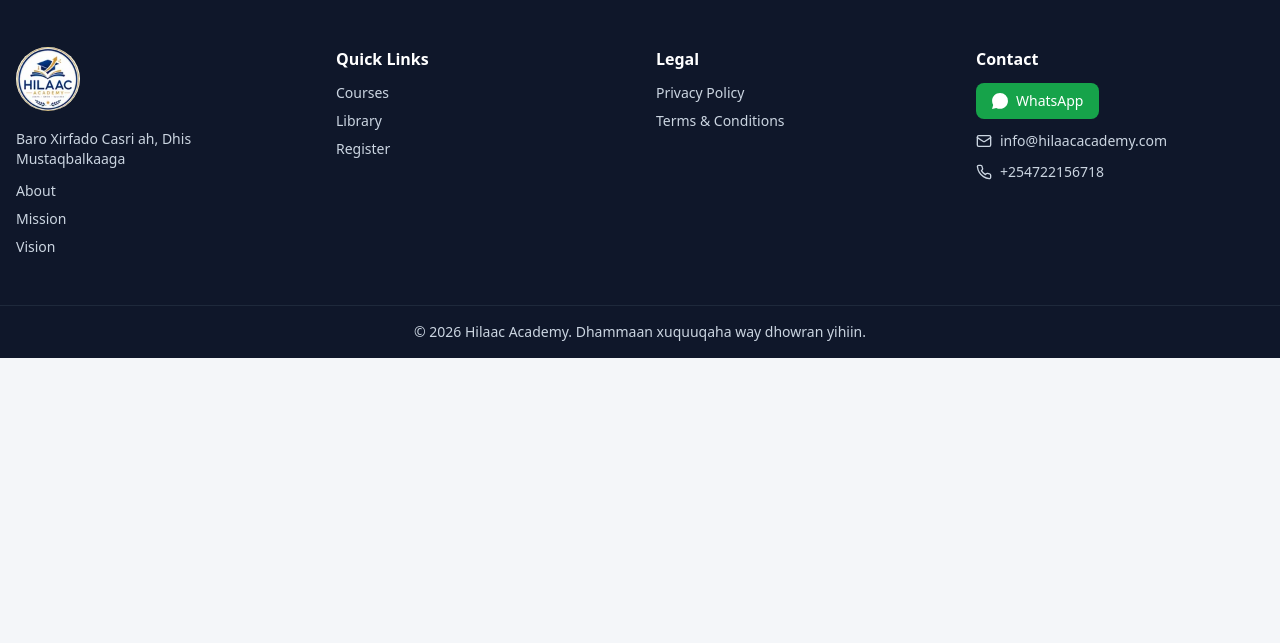
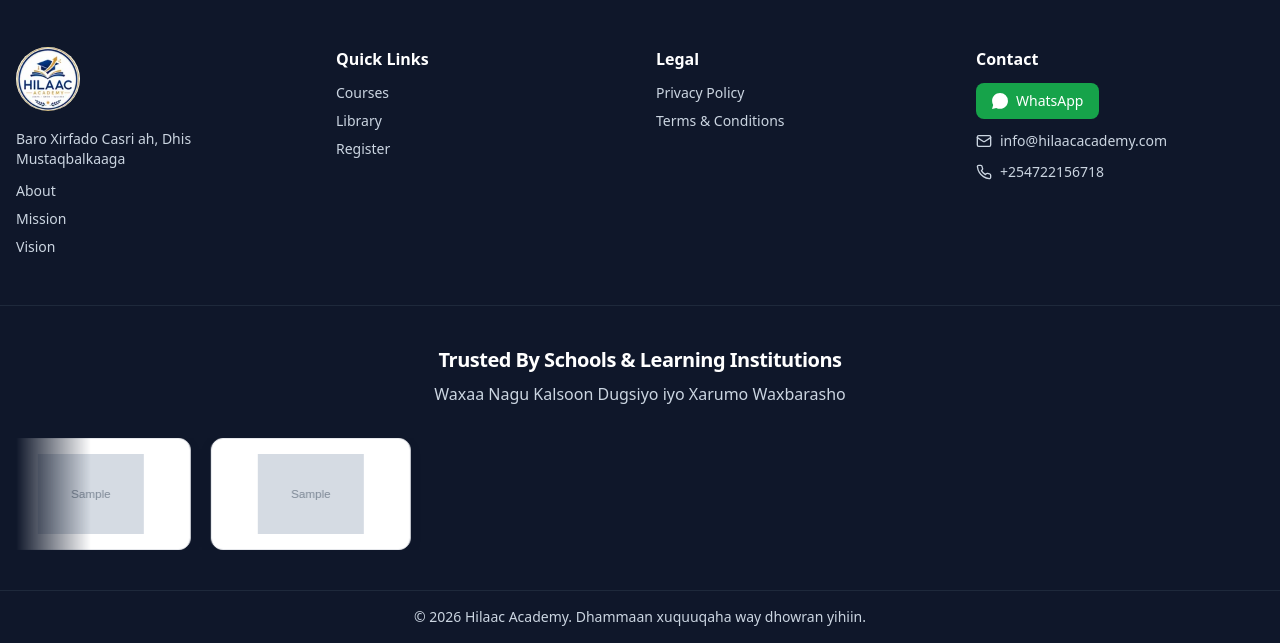
Before and after one commit to abdimalikdualex/Hilaac-Academy, a Django app: page / in a window 1280 px wide. Shown: the part 5836-6479 px from the top of the page. Before the commit the page ends 6194 px from the top, so only its background shows below. Run offline with Django 4.2, Linux system fonts and the light colour scheme; data comes from the database, SQL or seed files in the repository; tables that the repository leaves empty hold one stand-in row (values such as "Sample post"); grey boxes marked "Sample" are stand-in pictures; parts of the project's set-up code (start-up, migrations or seed data) failed here and were passed over; some libraries are stand-ins or nearby versions.

Commit message:
Add partner schools footer carousel and admin management
Introduce PartnerSchool model with Super Admin CRUD and a smooth infinite-scroll footer showcase on public pages and the student dashboard.

Co-authored-by: Cursor <cursoragent@cursor.com>

```diff
--- a/apps/admin_portal/urls.py
+++ b/apps/admin_portal/urls.py
@@ -57,6 +57,12 @@ urlpatterns = [
     path("cms/faq/add/", views.cms_faq_edit, {"pk": None}, name="cms_faq_add"),
     path("cms/faq/<int:pk>/edit/", views.cms_faq_edit, name="cms_faq_edit"),
     path("cms/faq/<int:pk>/delete/", views.faq_delete, name="faq_delete"),
+  # Partner Schools
+    path("partner-schools/", views.partner_school_list, name="partner_school_list"),
+    path("partner-schools/add/", views.partner_school_edit, {"pk": None}, name="partner_school_add"),
+    path("partner-schools/<int:pk>/edit/", views.partner_school_edit, name="partner_school_edit"),
+    path("partner-schools/<int:pk>/toggle/", views.partner_school_toggle, name="partner_school_toggle"),
+    path("partner-schools/<int:pk>/delete/", views.partner_school_delete, name="partner_school_delete"),
     path("notifications/", views.notification_list, name="notification_list"),
     path("settings/", views.settings_view, name="settings"),
     path("recycle-bin/", recycle_bin.recycle_bin_list, name="recycle_bin"),
--- a/apps/cms/models.py
+++ b/apps/cms/models.py
@@ -46,3 +46,39 @@ class FAQ(TimeStampedModel):
 
     def __str__(self):
         return self.question
+
+
+class PartnerSchool(TimeStampedModel):
+    """Partner institution logo shown in the footer carousel."""
+
+    name = models.CharField(max_length=200)
+    logo = models.ImageField(upload_to="partner_schools/")
+    website_url = models.URLField(blank=True, help_text="Opens in a new tab when the logo is clicked.")
+    country = models.CharField(max_length=100, blank=True)
+    display_order = models.PositiveIntegerField(default=0)
+    is_active = models.BooleanField(default=True)
+
+    class Meta:
+        ordering = ["display_order", "name"]
+        verbose_name = "Partner School"
+        verbose_name_plural = "Partner Schools"
+
+    def __str__(self):
+        return self.name
+
+    def save(self, *args, **kwargs):
+        super().save(*args, **kwargs)
+        if self.logo:
+            from apps.core.imaging import IMAGE_PRESETS, optimize_image_field
+
+            optimize_image_field(
+                self.logo,
+                max_size=IMAGE_PRESETS["partner_logo"]["full"],
+                preset="partner_logo",
+            )
+
+    @property
+    def tooltip_text(self):
+        if self.country:
+            return f"{self.name} — {self.country}"
+        return self.name
--- a/apps/core/apps.py
+++ b/apps/core/apps.py
@@ -15,7 +15,7 @@ class CoreConfig(AppConfig):
         check_database_persistence()
         connection_created.connect(configure_sqlite, dispatch_uid="hilaac_sqlite_wal")
 
-        from apps.cms.models import FAQ, SiteStatistic, Testimonial
+        from apps.cms.models import FAQ, PartnerSchool, SiteStatistic, Testimonial
         from apps.core.models import SiteSettings
         from apps.core.signals import connect_cache_signals, register_cache_sync
         from apps.courses.models import Language, Lesson, Level, Module
@@ -29,6 +29,7 @@ class CoreConfig(AppConfig):
             Lesson,
             Language,
             FAQ,
+            PartnerSchool,
             Testimonial,
             SiteStatistic,
             LibraryResource,
--- a/apps/core/context_processors.py
+++ b/apps/core/context_processors.py
@@ -12,8 +12,14 @@ def site_settings(request):
         dashboard_url_name = role_dashboard_name(request.user)
 
     from apps.core.brand_assets import BrandAssetManager
+    from apps.cms.models import PartnerSchool
+
+    partner_schools = list(
+        PartnerSchool.objects.filter(is_active=True).order_by("display_order", "name")
+    )
 
     return {
+        "partner_schools": partner_schools,
         **resolve_site_branding(),
         "brand": BrandAssetManager,
         "SITE_URL": settings.SITE_URL,
--- a/apps/core/imaging.py
+++ b/apps/core/imaging.py
@@ -18,6 +18,7 @@ IMAGE_PRESETS = {
         "full": (1920, 1080),
         "ultra": (3840, 2160),
     },
+    "partner_logo": {"full": (500, 500), "medium": (320, 320), "thumb": (160, 160)},
 }
 
 # Legacy aliases used by model save hooks
--- a/templates/base.html
+++ b/templates/base.html
@@ -115,6 +115,7 @@
                 </ul>
             </div>
         </div>
+        {% include "partials/partner_schools_carousel.html" %}
         <div class="border-t border-slate-800 text-center py-4 text-sm">
             &copy; {% now "Y" %} {{ SITE_NAME }}. {{ site_footer_text|default:"Dhammaan xuquuqaha way dhowran yihiin." }}
         </div>
--- a/templates/partials/admin_nav.html
+++ b/templates/partials/admin_nav.html
@@ -13,6 +13,7 @@
 <a href="{% url 'admin_portal:notification_list' %}" class="sidebar-link">{% ha_icon "bell" size=18 class_name="opacity-80" %} Notifications</a>
 <a href="{% url 'admin_portal:reports' %}" class="sidebar-link">{% ha_icon "trending-up" size=18 class_name="opacity-80" %} Reports</a>
 <a href="{% url 'admin_portal:cms_home' %}" class="sidebar-link">{% ha_icon "globe" size=18 class_name="opacity-80" %} Website CMS</a>
+<a href="{% url 'admin_portal:partner_school_list' %}" class="sidebar-link">{% ha_icon "landmark" size=18 class_name="opacity-80" %} Partner Schools</a>
 <a href="{% url 'admin_portal:exchange_rates' %}" class="sidebar-link">{% ha_icon "dollar-sign" size=18 class_name="opacity-80" %} Exchange Rates</a>
 <a href="{% url 'admin_portal:settings' %}" class="sidebar-link">{% ha_icon "settings" size=18 class_name="opacity-80" %} Settings</a>
 <a href="{% url 'admin_portal:recycle_bin' %}" class="sidebar-link">{% ha_icon "trash-2" size=18 class_name="opacity-80" %} Recycle Bin</a>
--- /dev/null
+++ b/templates/partials/partner_schools_carousel.html
@@ -0,0 +1,131 @@
+{% if partner_schools %}
+<section class="partner-schools-section border-t border-slate-800 bg-slate-900" aria-labelledby="partner-schools-heading">
+    <div class="max-w-7xl mx-auto px-4 py-10 sm:py-12">
+        <div class="text-center mb-8 sm:mb-10">
+            <h2 id="partner-schools-heading" class="text-xl sm:text-2xl font-bold text-white tracking-tight">
+                Trusted By Schools &amp; Learning Institutions
+            </h2>
+            <p class="mt-2 text-sm sm:text-base text-primary-300 font-medium">
+                Waxaa Nagu Kalsoon Dugsiyo iyo Xarumo Waxbarasho
+            </p>
+        </div>
+
+        <div class="partner-carousel" role="region" aria-label="Partner school logos">
+            <div class="partner-carousel-track">
+                {% for school in partner_schools %}
+                <div class="partner-carousel-item">
+                    {% if school.website_url %}
+                    <a href="{{ school.website_url }}" target="_blank" rel="noopener noreferrer"
+                       class="partner-school-card group"
+                       title="{{ school.tooltip_text }}"
+                       aria-label="{{ school.name }}{% if school.country %} — {{ school.country }}{% endif %}">
+                        <img src="{{ school.logo.url }}" alt="{{ school.name }} logo" loading="lazy" decoding="async"
+                             class="partner-school-logo" width="160" height="80">
+                    </a>
+                    {% else %}
+                    <div class="partner-school-card group" title="{{ school.tooltip_text }}"
+                         aria-label="{{ school.name }}{% if school.country %} — {{ school.country }}{% endif %}">
+                        <img src="{{ school.logo.url }}" alt="{{ school.name }} logo" loading="lazy" decoding="async"
+                             class="partner-school-logo" width="160" height="80">
+                    </div>
+                    {% endif %}
+                </div>
+                {% endfor %}
+                {% for school in partner_schools %}
+                <div class="partner-carousel-item" aria-hidden="true">
+                    {% if school.website_url %}
+                    <a href="{{ school.website_url }}" target="_blank" rel="noopener noreferrer"
+                       class="partner-school-card group" tabindex="-1">
+                        <img src="{{ school.logo.url }}" alt="" loading="lazy" decoding="async"
+                             class="partner-school-logo" width="160" height="80">
+                    </a>
+                    {% else %}
+                    <div class="partner-school-card group">
+                        <img src="{{ school.logo.url }}" alt="" loading="lazy" decoding="async"
+                             class="partner-school-logo" width="160" height="80">
+                    </div>
+                    {% endif %}
+                </div>
+                {% endfor %}
+            </div>
+        </div>
+    </div>
+</section>
+
+<style>
+.partner-carousel {
+    overflow: hidden;
+    -webkit-mask-image: linear-gradient(to right, transparent, black 6%, black 94%, transparent);
+    mask-image: linear-gradient(to right, transparent, black 6%, black 94%, transparent);
+}
+.partner-carousel-track {
+    display: flex;
+    align-items: center;
+    gap: 1.25rem;
+    width: max-content;
+    animation: partner-school-scroll 55s linear infinite;
+    will-change: transform;
+}
+.partner-carousel:hover .partner-carousel-track,
+.partner-carousel:focus-within .partner-carousel-track {
+    animation-play-state: paused;
+}
+.partner-carousel-item {
+    flex-shrink: 0;
+}
+.partner-school-card {
+    display: flex;
+    align-items: center;
+    justify-content: center;
+    width: 200px;
+    height: 112px;
+    padding: 1rem 1.25rem;
+    background: #FFFFFF;
+    border: 1px solid #E5E7EB;
+    border-radius: 12px;
+    box-shadow: 0 4px 14px rgba(15, 23, 42, 0.08);
+    transition: transform 0.25s ease, box-shadow 0.25s ease;
+}
+.partner-school-card:hover,
+.partner-school-card:focus-visible {
+    transform: scale(1.05);
+    box-shadow: 0 8px 24px rgba(30, 77, 143, 0.15);
+    outline: 2px solid #1E4D8F;
+    outline-offset: 2px;
+}
+.partner-school-logo {
+    max-width: 160px;
+    max-height: 80px;
+    width: auto;
+    height: auto;
+    object-fit: contain;
+}
+@keyframes partner-school-scroll {
+    from { transform: translateX(0); }
+    to { transform: translateX(-50%); }
+}
+@media (prefers-reduced-motion: reduce) {
+    .partner-carousel-track {
+        animation: none;
+        flex-wrap: wrap;
+        justify-content: center;
+        width: 100%;
+        gap: 1rem;
+    }
+    .partner-carousel-item:nth-child(n+6) {
+        display: none;
+    }
+}
+@media (max-width: 640px) {
+    .partner-school-card {
+        width: 160px;
+        height: 96px;
+        padding: 0.75rem 1rem;
+    }
+    .partner-school-logo {
+        max-width: 120px;
+        max-height: 64px;
+    }
+}
+</style>
+{% endif %}
--- a/templates/student/dashboard.html
+++ b/templates/student/dashboard.html
@@ -99,4 +99,10 @@
         {% endif %}
     </div>
 </div>
+
+{% if partner_schools %}
+<div class="mt-8 rounded-2xl overflow-hidden border border-slate-200 shadow-sm">
+    {% include "partials/partner_schools_carousel.html" %}
+</div>
+{% endif %}
 {% endblock %}
```
Also changed, not shown: apps/admin_portal/forms.py (+16 -1 lines), apps/admin_portal/views.py (+60 -1 lines), templates/admin_portal/partner_schools/form.html (added, +23 -0 lines), templates/admin_portal/partner_schools/list.html (added, +59 -0 lines), apps/cms/migrations/0002_partner_school.py (added).
